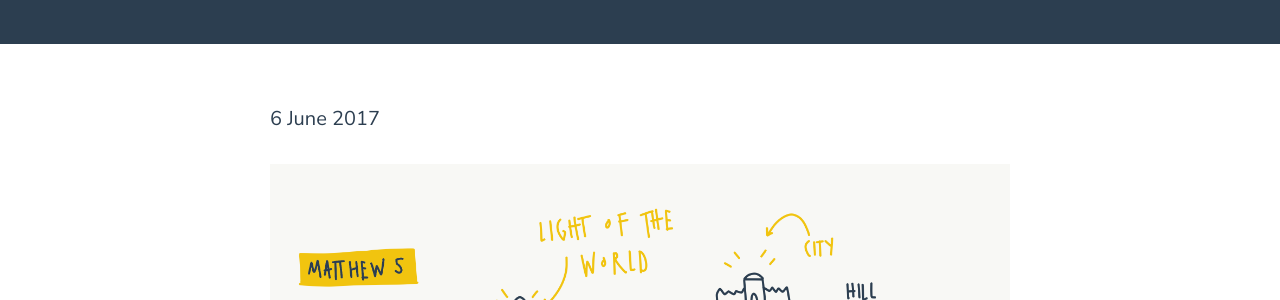
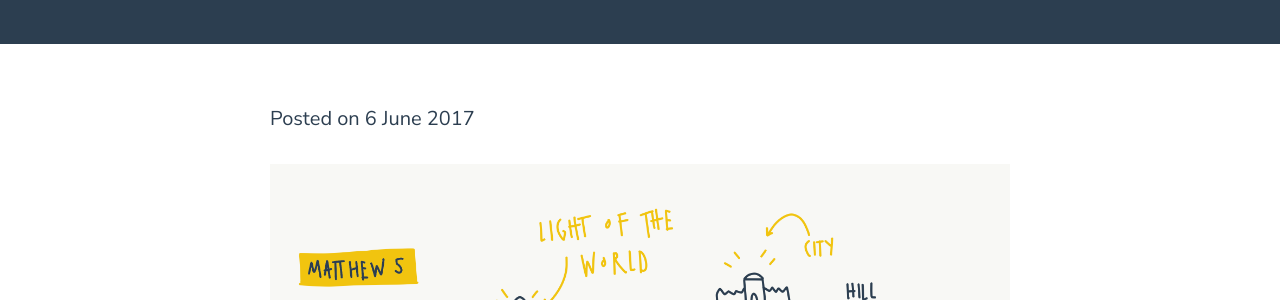
Before and after one commit to blairrorani/curious-workmanship, a Jekyll site: the page built from _posts/2017-06-06-matt-5-14-16.markdown, in a window 1280 px wide and 900 px high. Shown: the part 226-526 px from the top of the window. Built offline with Jekyll 4.4.1, drawn with Linux system fonts in a browser that asks for light colours; our own code applies the rules of GitHub Pages for plain Markdown files.

Commit message:
update author

```diff
--- a/_includes/post-footer.html
+++ b/_includes/post-footer.html
@@ -1,4 +1,4 @@
-<h2 style="padding-top: 60px;">Make your Gospel learning visual &#x1F440;</h2>
+<h2 style="padding-top: 90px;">Make your Gospel learning visual &#x1F440;</h2>
 <p>Join the mailing list and get hand-drawn visual summaries of scriptures, talks, and lessons in your inbox each week.</p>
 
 {% include mc-join-list.html %}
--- a/_layouts/post.html
+++ b/_layouts/post.html
@@ -5,8 +5,7 @@
 <article class="post" itemscope itemtype="http://schema.org/BlogPosting">
 
   <header class="post-header">
-    <p class="post-meta"><time datetime="{{ page.date | date_to_xmlschema }}" itemprop="datePublished">{{ page.date | date:  "%-d %B %Y" }}</time>{% if page.author %} • <span itemprop="author" itemscope itemtype="http://schema.org/Person"><span itemprop="name">{{ page.author }}</span></span>{% endif %}</p>
-    <p>{{ page.author }}</p>
+    <p class="post-meta">Posted on <time datetime="{{ page.date | date_to_xmlschema }}" itemprop="datePublished">{{ page.date | date:  "%-d %B %Y" }}</time>{% if page.author %} by <span itemprop="author" itemscope itemtype="http://schema.org/Person"><span itemprop="name">{{ page.author }}</span></span>{% endif %}</p>
   </header>
 
   <div class="post-content" itemprop="articleBody">
```
